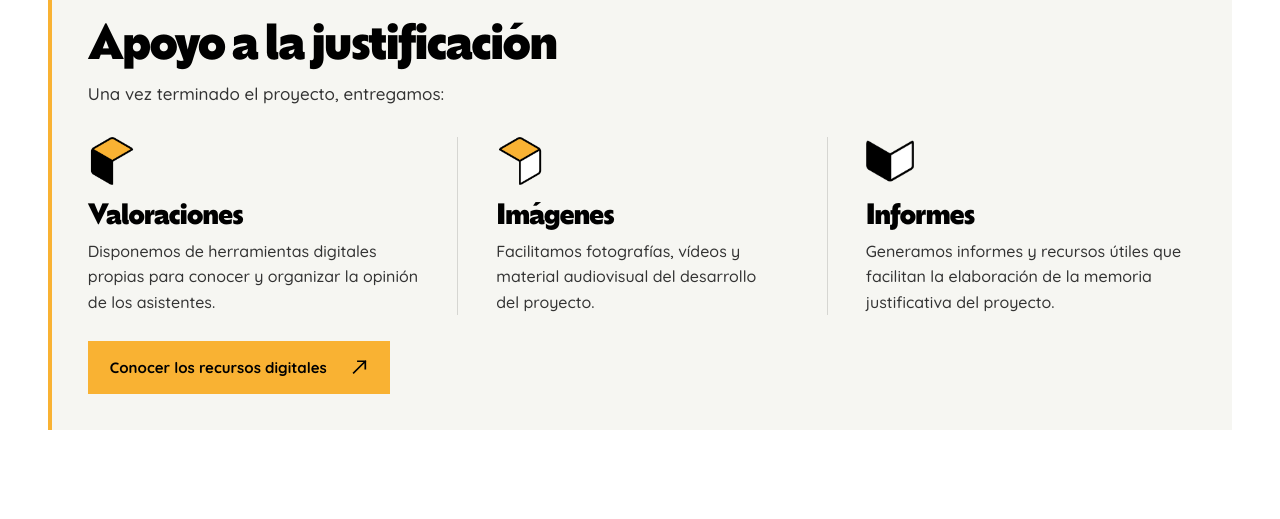
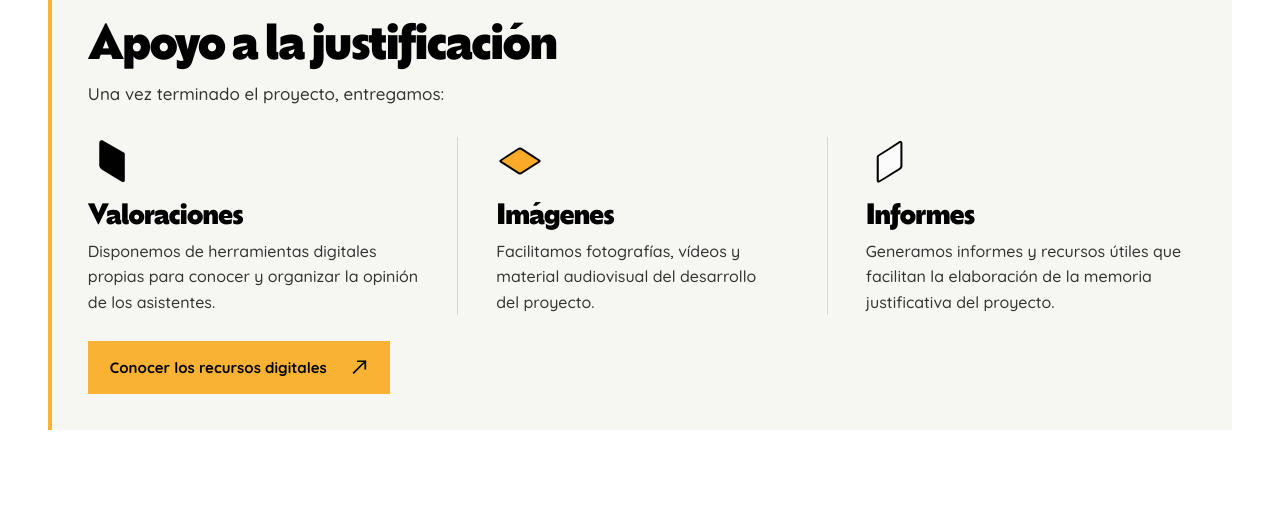
Before and after one commit to hola832/la-paralela-web, a plain HTML site: page asistencia-tecnica.html in a window 1280 px wide. Shown: the part 3080-3599 px from the top of the page. Drawn offline with Linux system fonts and the light colour scheme.

Commit message:
Sustituye las piezas geométricas de justificación

```diff
--- a/asistencia-tecnica.html
+++ b/asistencia-tecnica.html
@@ -69,17 +69,17 @@
       </div>
       <ol class="collaboration-list" role="list">
         <li>
-          <svg class="collaboration-symbol" aria-hidden="true" width="48" height="48" viewBox="327 0 138 156" focusable="false"><image href="assets/images/cenefa.webp" width="1932" height="156"/></svg>
+          <img class="collaboration-symbol" src="assets/images/justificacion-pieza-valoraciones.webp" width="48" height="48" alt="" loading="lazy" decoding="async">
           <h3>Valoraciones</h3>
           <p>Disponemos de herramientas digitales propias para conocer y organizar la opinión de los asistentes.</p>
         </li>
         <li>
-          <svg class="collaboration-symbol" aria-hidden="true" width="48" height="48" viewBox="165 0 138 156" focusable="false"><image href="assets/images/cenefa.webp" width="1932" height="156"/></svg>
+          <img class="collaboration-symbol" src="assets/images/justificacion-pieza-imagenes.webp" width="48" height="48" alt="" loading="lazy" decoding="async">
           <h3>Im<span class="ofelia-char ofelia-weight-800 ofelia-acute" style="--ofelia-width-adjust:-0.044000em;--ofelia-center:0.296875em;--ofelia-advance:0.584000em;--ofelia-half-box:0.660000em;"><span class="ofelia-source">á</span><span class="ofelia-paint" aria-hidden="true" data-base="a"></span></span>genes</h3>
           <p>Facilitamos fotografías, vídeos y material audiovisual del desarrollo del proyecto.</p>
         </li>
         <li>
-          <svg class="collaboration-symbol" aria-hidden="true" width="48" height="48" viewBox="0 37 139 119" focusable="false"><image href="assets/images/cenefa.webp" width="1932" height="156"/></svg>
+          <img class="collaboration-symbol" src="assets/images/justificacion-pieza-informes.webp" width="48" height="48" alt="" loading="lazy" decoding="async">
           <h3>Informes</h3>
           <p>Generamos informes y recursos útiles que facilitan la elaboración de la memoria justificativa del proyecto.</p>
         </li>
```
Also changed, not shown: recursos-digitales.html (+3 -3 lines), assets/images/justificacion-pieza-imagenes.webp (added), assets/images/justificacion-pieza-informes.webp (added), assets/images/justificacion-pieza-valoraciones.webp (added).
